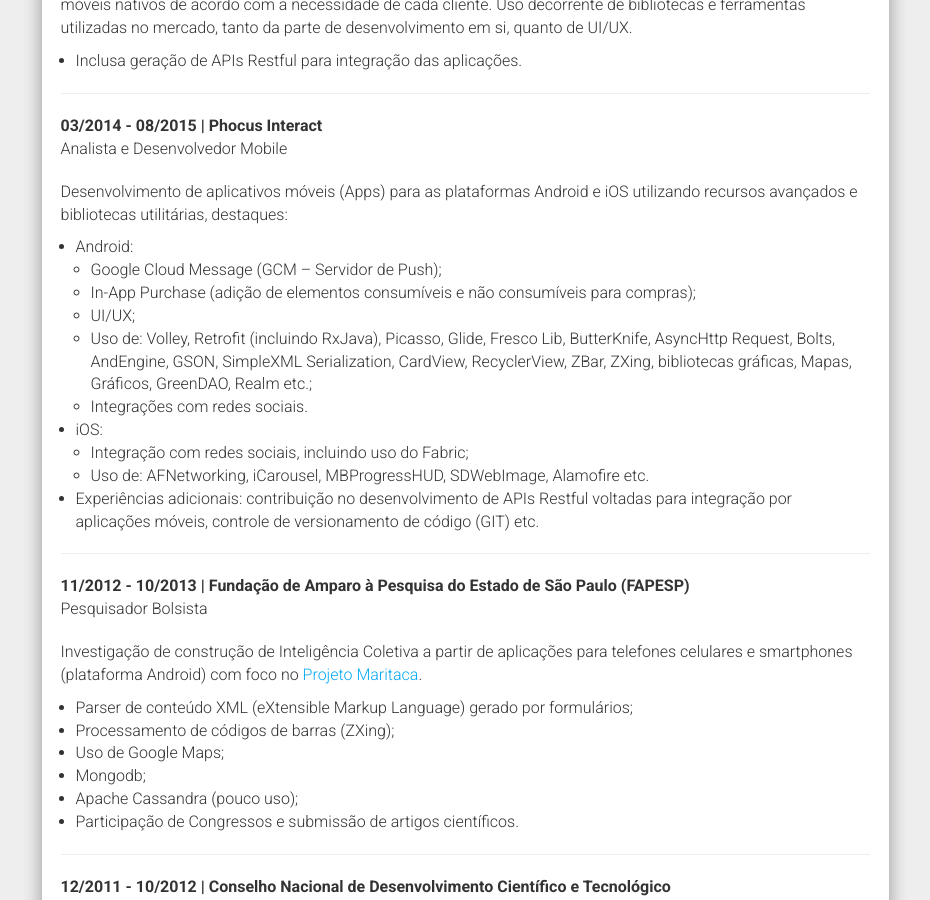
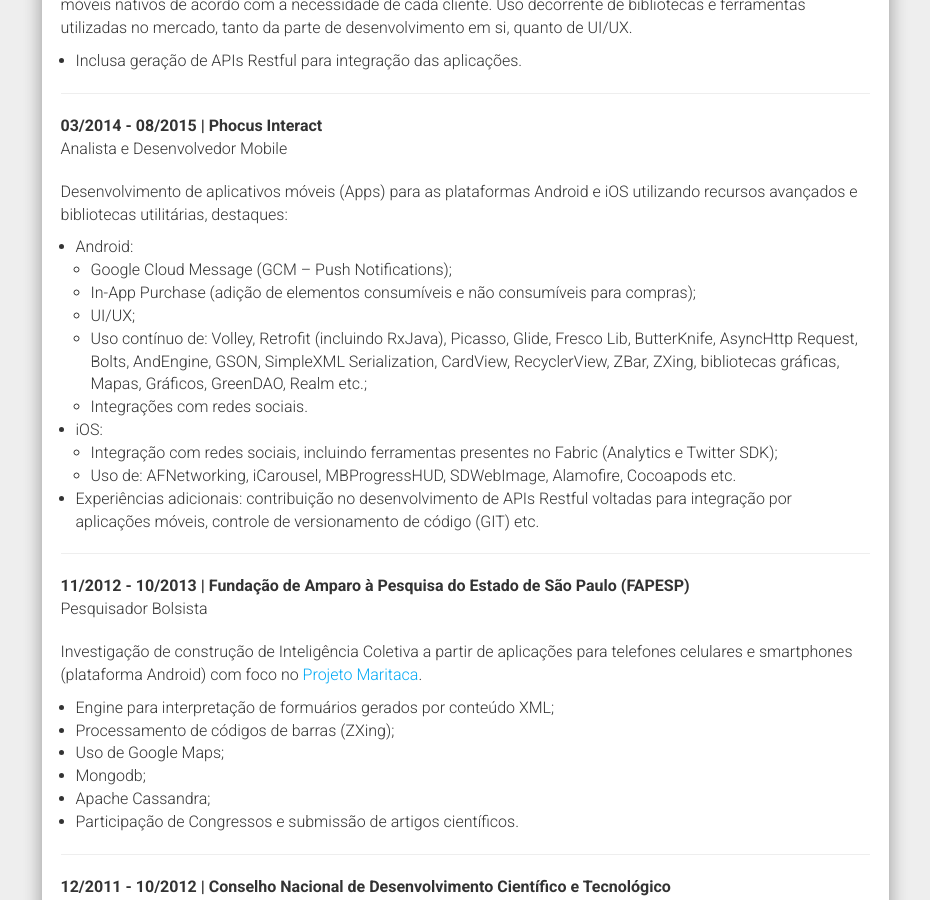
Before and after one commit to brunogabriel/brunogabriel.github.io, a Jekyll site: the page built from resume.md, in a window 1280 px wide and 900 px high, scrolled down 1074 px. Shown: the whole window, without its empty margins (321-1251 px from the left). Built offline with Jekyll 4.4.1, drawn with Linux system fonts in a browser that asks for light colours; nearby versions of some CDN libraries.

```diff
--- a/resume.md
+++ b/resume.md
@@ -6,7 +6,7 @@
 
 Bruno Gabriel dos Santos
 ============
-bruno.gsantos89@gmail.com
+[bruno.gsantos89@gmail.com](mailto:bruno.gsantos89@gmail.com)
 
 
 Educação
@@ -50,14 +50,14 @@
 Desenvolvimento de aplicativos móveis (Apps) para as plataformas Android  e iOS utilizando recursos avançados e bibliotecas utilitárias, destaques:
 
 * Android:
-	* Google Cloud Message (GCM – Servidor de Push);
+	* Google Cloud Message (GCM – Push Notifications);
 	* In-App Purchase (adição de elementos consumíveis e não consumíveis para compras);
 	* UI/UX;
-	* Uso de: Volley, Retrofit (incluindo RxJava), Picasso, Glide, Fresco Lib, ButterKnife, AsyncHttp Request, Bolts, AndEngine, GSON, SimpleXML Serialization, CardView, RecyclerView, ZBar, ZXing, bibliotecas gráficas, Mapas, Gráficos, GreenDAO, Realm etc.;
+	* Uso contínuo de: Volley, Retrofit (incluindo RxJava), Picasso, Glide, Fresco Lib, ButterKnife, AsyncHttp Request, Bolts, AndEngine, GSON, SimpleXML Serialization, CardView, RecyclerView, ZBar, ZXing, bibliotecas gráficas, Mapas, Gráficos, GreenDAO, Realm etc.;
 	* Integrações com redes sociais.
 * iOS:
-	* Integração com redes sociais, incluindo uso do Fabric;
-	* Uso de: AFNetworking, iCarousel, MBProgressHUD, SDWebImage, Alamofire etc.
+	* Integração com redes sociais, incluindo ferramentas presentes no Fabric (Analytics e Twitter SDK);
+	* Uso de: AFNetworking, iCarousel, MBProgressHUD, SDWebImage, Alamofire, Cocoapods etc.
 * Experiências adicionais: contribuição no desenvolvimento de APIs Restful voltadas para integração por aplicações móveis, controle de versionamento de código (GIT) etc.
 
 ----------
@@ -66,11 +66,11 @@
 
 Investigação de construção de Inteligência Coletiva a partir de aplicações para telefones celulares e smartphones (plataforma Android) com foco no [Projeto Maritaca](http://maritaca.unifesp.br).
 
-* Parser de conteúdo XML (eXtensible Markup Language) gerado por formulários;
+* Engine para interpretação de formuários gerados por conteúdo XML;
 * Processamento de códigos de barras (ZXing);
 * Uso de Google Maps;
 * Mongodb;
-* Apache Cassandra (pouco uso);
+* Apache Cassandra;
 * Participação de Congressos e submissão de artigos científicos.
 
 ----------
@@ -129,8 +129,7 @@
 Abstract:
 The usage of mobile devices is growing rapidly. Actually, it is increasingly common to use digital forms for mobile data acquisition using mobile devices (smartphones and tablets). This paper presents the project Maritaca, an
 open solution for create mobile applications to data gathering using Android
-mobile devices. By using the platform, no programming skill is needed to create the mobile applications. Moreover, the platform facilitates the sharing of the
-collected data in the cloud, thus allowing the formation of social networks for
+mobile devices. By using the platform, no programming skill is needed to create the mobile applications. Moreover, the platform facilitates the sharing of the collected data in the cloud, thus allowing the formation of social networks for
 gathering and information sharing. The project was designed to support a heavy volume of users and data acquisition. It is based on free software and canbe accessed at: maritaca.unifesp.br.
 
 ------
```
